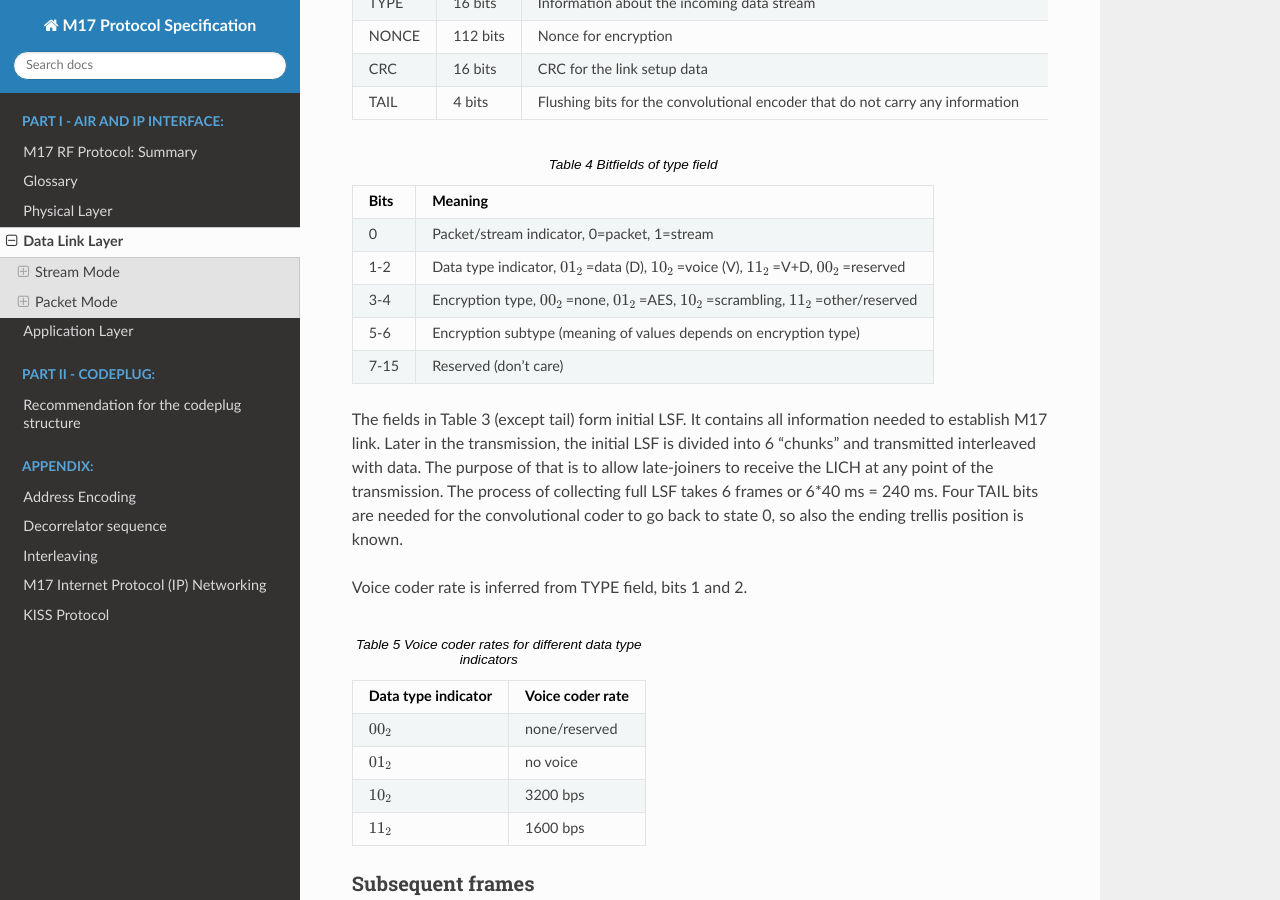
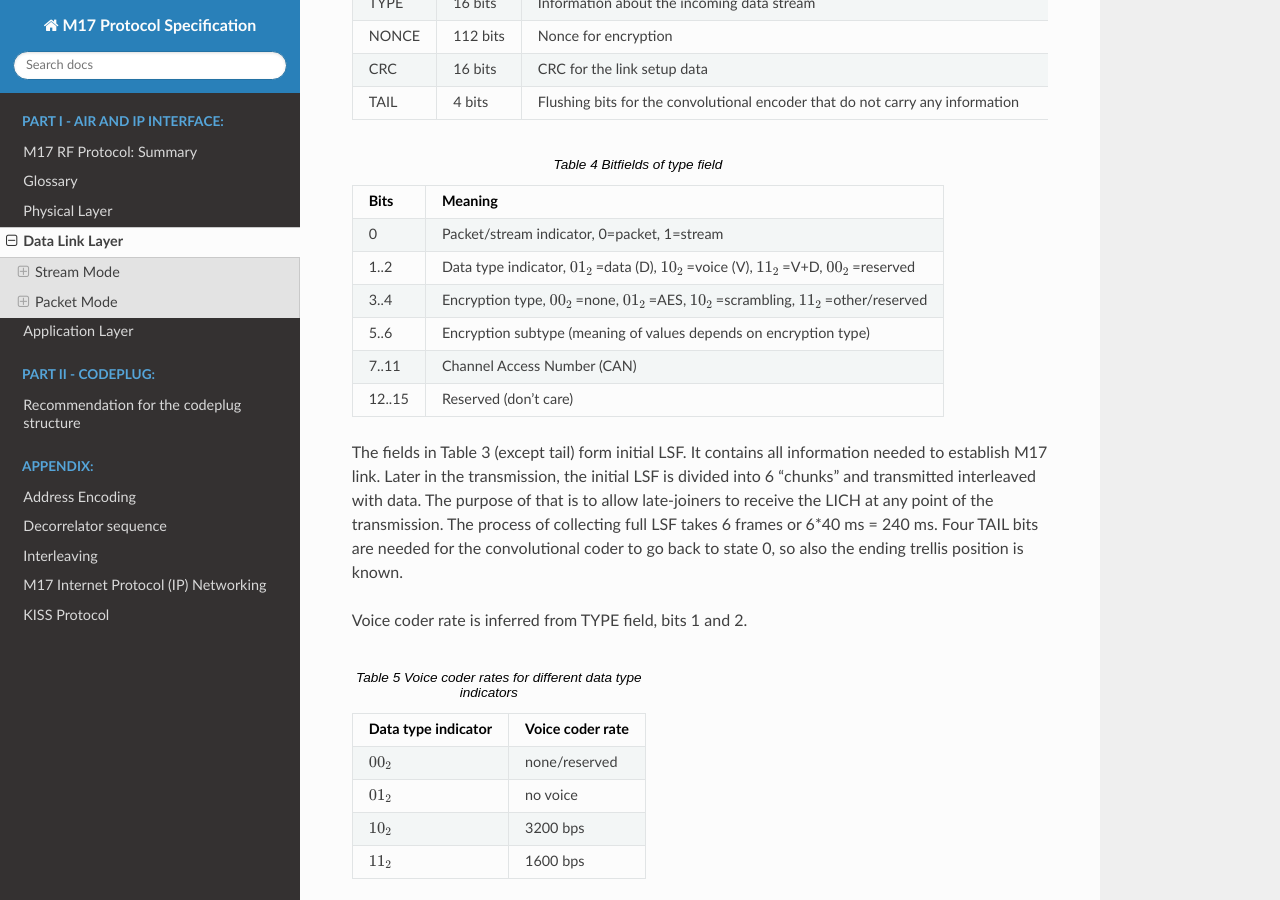
Before and after one commit to M17-Project/M17_spec, a Sphinx documentation site: the page built from docs/data_link_layer.rst, in a window 1280 px wide and 900 px high, scrolled down 1349 px. Built offline with Sphinx 7.4.7 and the Read the Docs theme 2.0.0, drawn with Linux system fonts in a browser that asks for light colours.

Commit message:
Update data_link_layer.rst
Added Channel Access Number (CAN, new name for the Color Code)

```diff
--- a/docs/data_link_layer.rst
+++ b/docs/data_link_layer.rst
@@ -79,15 +79,17 @@ the **Link Setup Frame (LSF)**, and is not part of any superframes.
      - Meaning
    * - 0
      - Packet/stream indicator, 0=packet, 1=stream
-   * - 1-2
+   * - 1..2
      - Data type indicator, :math:`01_2` =data (D), :math:`10_2` =voice
        (V), :math:`11_2` =V+D, :math:`00_2` =reserved
-   * - 3-4
+   * - 3..4
      - Encryption type, :math:`00_2` =none, :math:`01_2` =AES,
        :math:`10_2` =scrambling, :math:`11_2` =other/reserved
-   * - 5-6
+   * - 5..6
      - Encryption subtype (meaning of values depends on encryption type)
-   * - 7-15
+   * - 7..11
+     - Channel Access Number (CAN)
+   * - 12..15
      - Reserved (don't care)
 
 The fields in Table 3 (except tail) form initial LSF. It contains all
```
